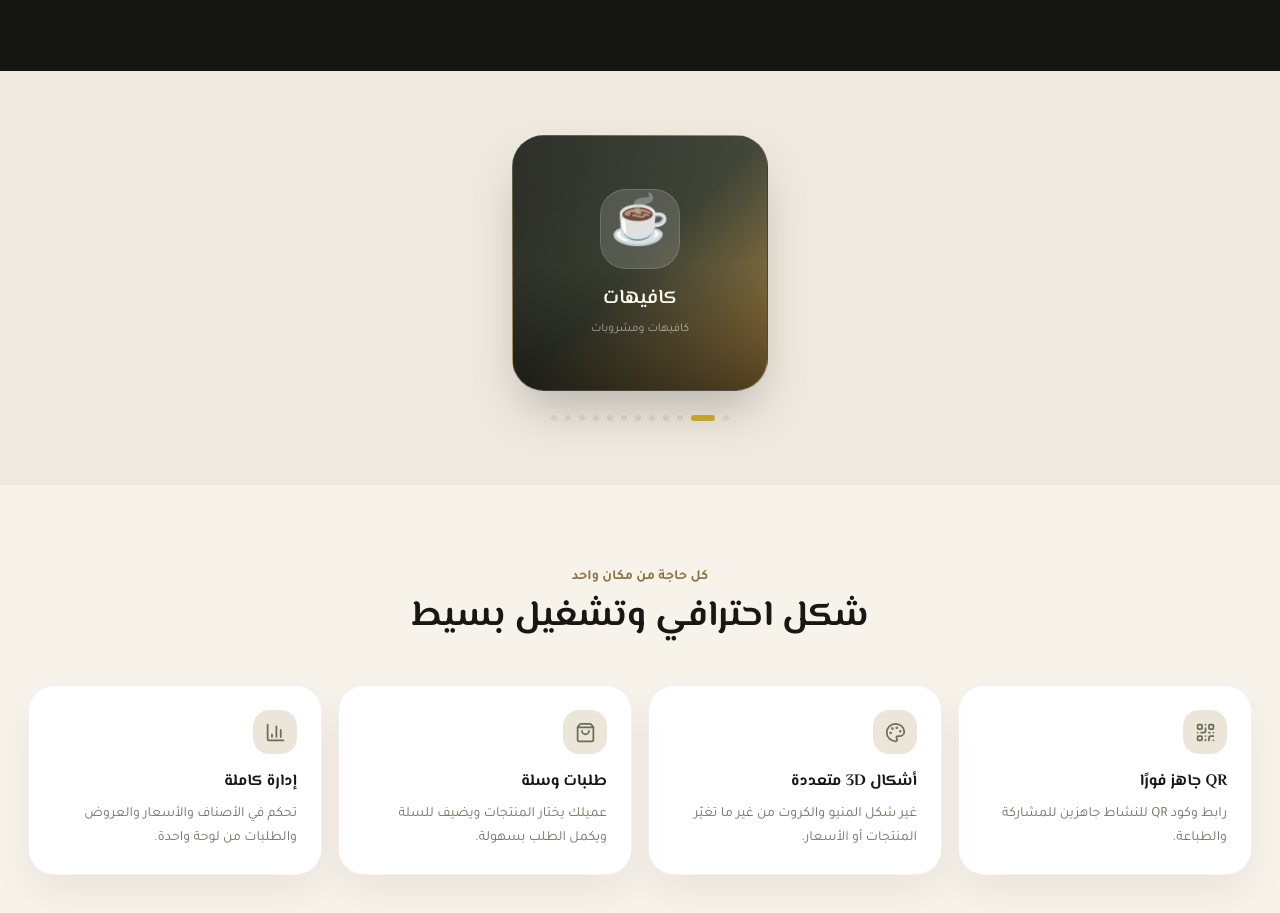
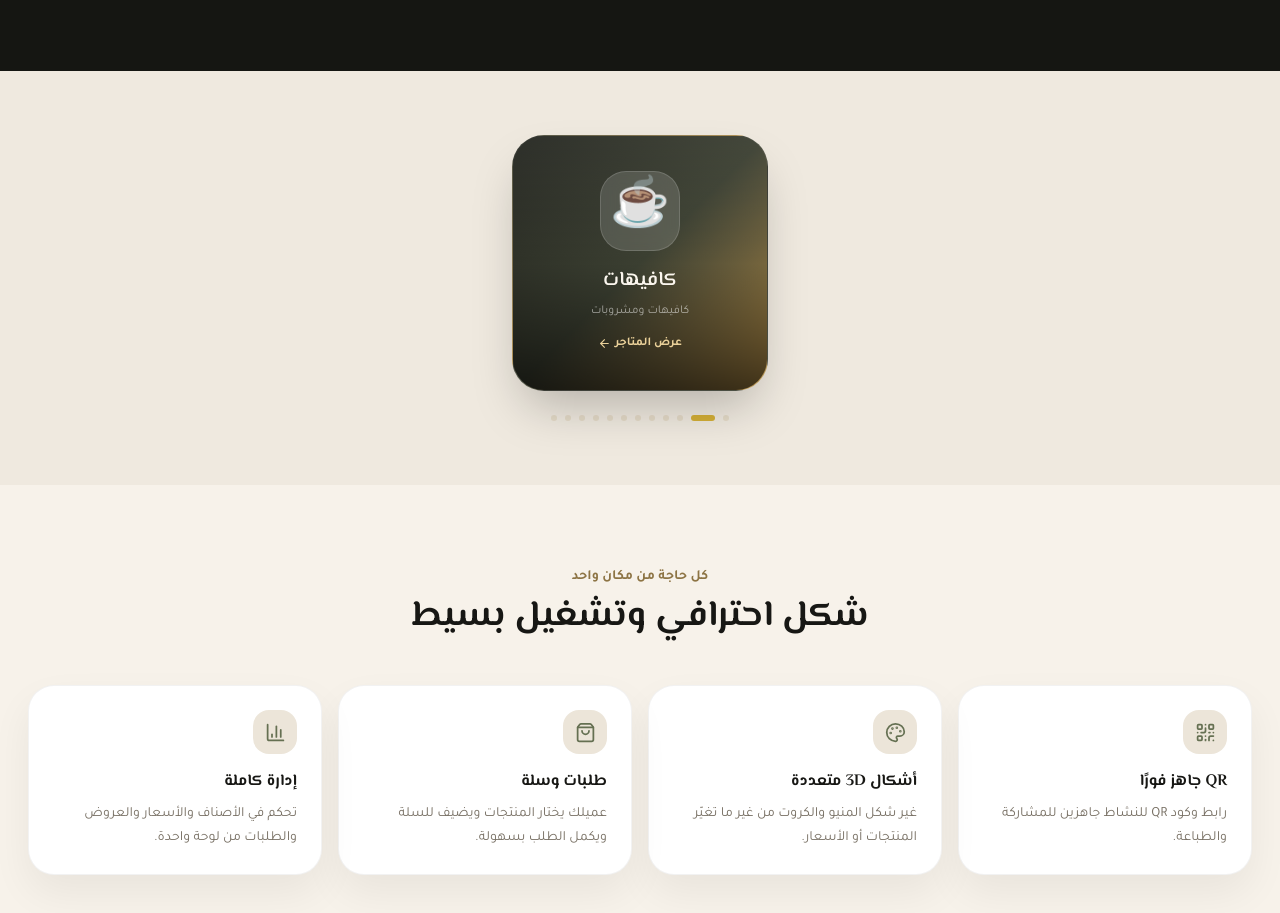
Before and after one commit to 1moalim1all1-cyber/Qr-Code, a React (Vite) app: page / in a window 1280 px wide. Shown: the part 1920-2833 px from the top of the page. Built offline with nearby package versions, Linux system fonts and the light colour scheme; no server answers; the database is empty.

Commit message:
Make activity carousel open dynamic store categories

```diff
--- a/src/components/landing/RestaurantCarousel.tsx
+++ b/src/components/landing/RestaurantCarousel.tsx
@@ -1,6 +1,7 @@
 import { useEffect, useState } from 'react'
 import { AnimatePresence, motion } from 'framer-motion'
-import { Store } from 'lucide-react'
+import { Link } from 'react-router-dom'
+import { ArrowLeft, Store } from 'lucide-react'
 import { listBusinessTypes, type BusinessTypeRecord } from '@/services/businessTypes'
 
 const INTERVAL_MS = 3200
@@ -34,10 +35,10 @@ export default function RestaurantCarousel() {
 
   if (items.length === 0) {
     return (
-      <div className="w-64 h-64 rounded-[2rem] bg-gradient-to-br from-saffron to-zaytoon shadow-2xl flex flex-col items-center justify-center gap-4 text-paper">
+      <Link to="/restaurants" className="w-64 h-64 rounded-[2rem] bg-gradient-to-br from-saffron to-zaytoon shadow-2xl flex flex-col items-center justify-center gap-4 text-paper">
         <Store size={44} />
         <span className="font-display text-xl font-semibold">كل الأنشطة</span>
-      </div>
+      </Link>
     )
   }
 
@@ -55,17 +56,20 @@ export default function RestaurantCarousel() {
             exit={{ rotateY: direction > 0 ? -90 : 90, opacity: 0 }}
             transition={{ duration: 0.55, ease: 'easeInOut' }}
             style={{ transformStyle: 'preserve-3d' }}
-            className="absolute inset-0 rounded-[2rem] shadow-2xl overflow-hidden bg-gradient-to-br from-[#23251f] via-[#3b3f31] to-[#b58e45] flex flex-col items-center justify-center gap-4 border border-white/10"
+            className="absolute inset-0 rounded-[2rem] shadow-2xl overflow-hidden bg-gradient-to-br from-[#23251f] via-[#3b3f31] to-[#b58e45] border border-white/10"
           >
-            {item.image_url ? <img src={item.image_url} alt="" className="absolute inset-0 w-full h-full object-cover opacity-30" /> : null}
-            <div className="absolute inset-0 bg-gradient-to-t from-black/55 via-transparent to-white/5" />
+            <Link to={`/restaurants?type=${encodeURIComponent(item.code)}`} className="absolute inset-0 flex flex-col items-center justify-center gap-4 group">
+              {item.image_url ? <img src={item.image_url} alt="" className="absolute inset-0 w-full h-full object-cover opacity-30 group-hover:scale-105 transition-transform duration-500" /> : null}
+              <div className="absolute inset-0 bg-gradient-to-t from-black/65 via-transparent to-white/5" />
               <div className="relative w-20 h-20 rounded-[26px] bg-white/15 backdrop-blur border border-white/15 flex items-center justify-center text-5xl">
                 {item.icon || '🏪'}
               </div>
               <div className="relative text-center px-5">
                 <span className="font-display text-xl font-semibold text-paper">{item.name}</span>
                 {item.description ? <p className="text-xs text-white/55 mt-2 line-clamp-2">{item.description}</p> : null}
+                <span className="mt-4 inline-flex items-center gap-1 text-xs font-bold text-[#ead19a]">عرض المتاجر <ArrowLeft size={13} /></span>
               </div>
+            </Link>
           </motion.div>
         </AnimatePresence>
       </div>
```
Lines whose indentation alone changed are shown as unchanged.
